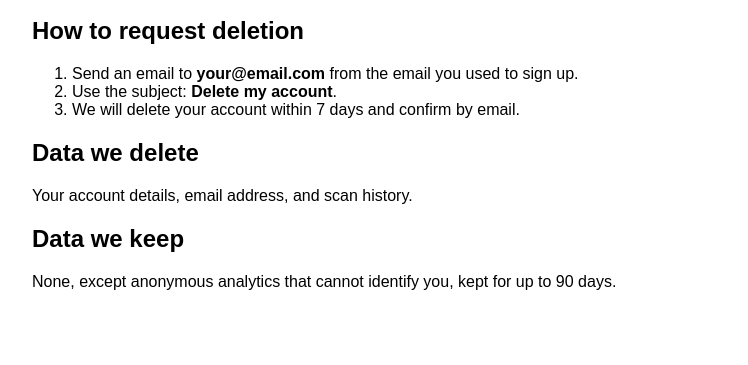
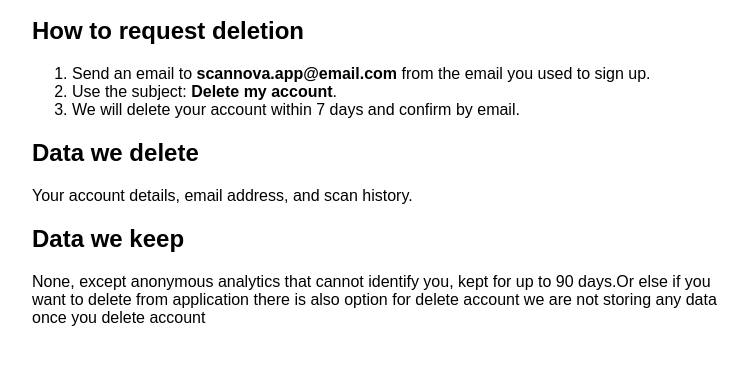
Before and after one commit to sagipatel/delete-account-scannnoa, a plain HTML site: page index.html in a window 1280 px wide. Shown: the part 137-502 px from the top of the page, without its empty margins (258-1006 px from the left). Drawn offline with Linux system fonts and the light colour scheme.

Commit message:
Update index.html

```diff
--- a/index.html
+++ b/index.html
@@ -11,7 +11,7 @@
 
   <h2>How to request deletion</h2>
   <ol>
-    <li>Send an email to <b>your@email.com</b> from the email you used to sign up.</li>
+    <li>Send an email to <b>scannova.app@email.com</b> from the email you used to sign up.</li>
     <li>Use the subject: <b>Delete my account</b>.</li>
     <li>We will delete your account within 7 days and confirm by email.</li>
   </ol>
@@ -20,6 +20,6 @@
   <p>Your account details, email address, and scan history.</p>
 
   <h2>Data we keep</h2>
-  <p>None, except anonymous analytics that cannot identify you, kept for up to 90 days.</p>
+  <p>None, except anonymous analytics that cannot identify you, kept for up to 90 days.Or else if you want to delete from application there is also option for delete account we are not storing any data once you delete account</p>
 </body>
 </html>
```
